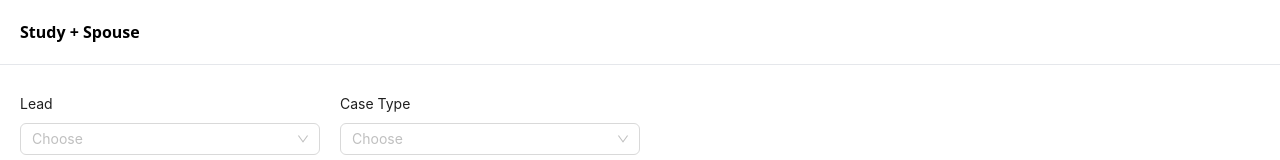
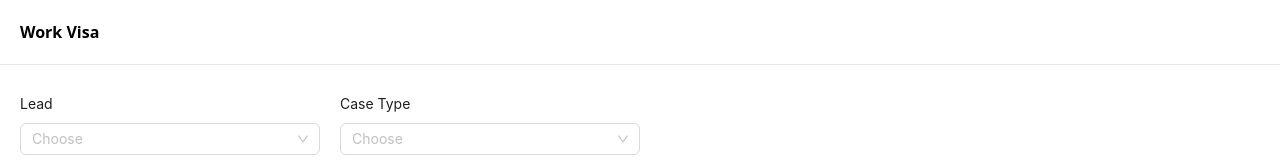
Before and after one commit to Soundharya2024/visa-management-TIC, a React (Vite) app: page / in a window 1280 px wide. Shown: the top 160 px of the page. Built offline with nearby package versions, Linux system fonts and the light colour scheme.

Commit message:
Heading Updated

```diff
--- a/src/components/WorkPermitExtension.jsx
+++ b/src/components/WorkPermitExtension.jsx
@@ -10,7 +10,7 @@ const StudySpouse = () => {
 
   return (
     <>
-      <h1 className="p-5 font-bold mb-2 border-b">Study + Spouse</h1>
+      <h1 className="p-5 font-bold mb-2 border-b">Work Permit Extension</h1>
       <div className="p-5">
         <Form
           form={form}
--- a/src/components/WorkVisa.jsx
+++ b/src/components/WorkVisa.jsx
@@ -27,7 +27,7 @@ const StudySpouse = () => {
 
   return (
     <>
-      <h1 className="p-5 font-bold mb-2 border-b">Study + Spouse</h1>
+      <h1 className="p-5 font-bold mb-2 border-b">Work Visa</h1>
       <div className="p-5">
         <Form
           form={form}
```
